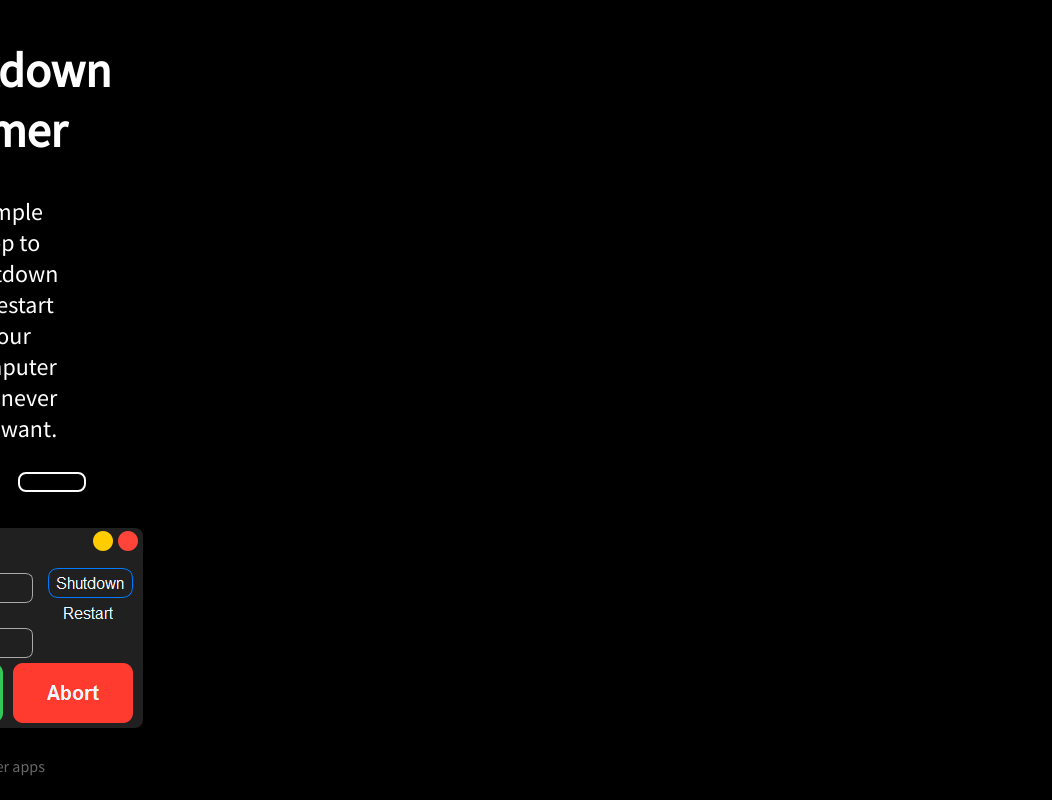
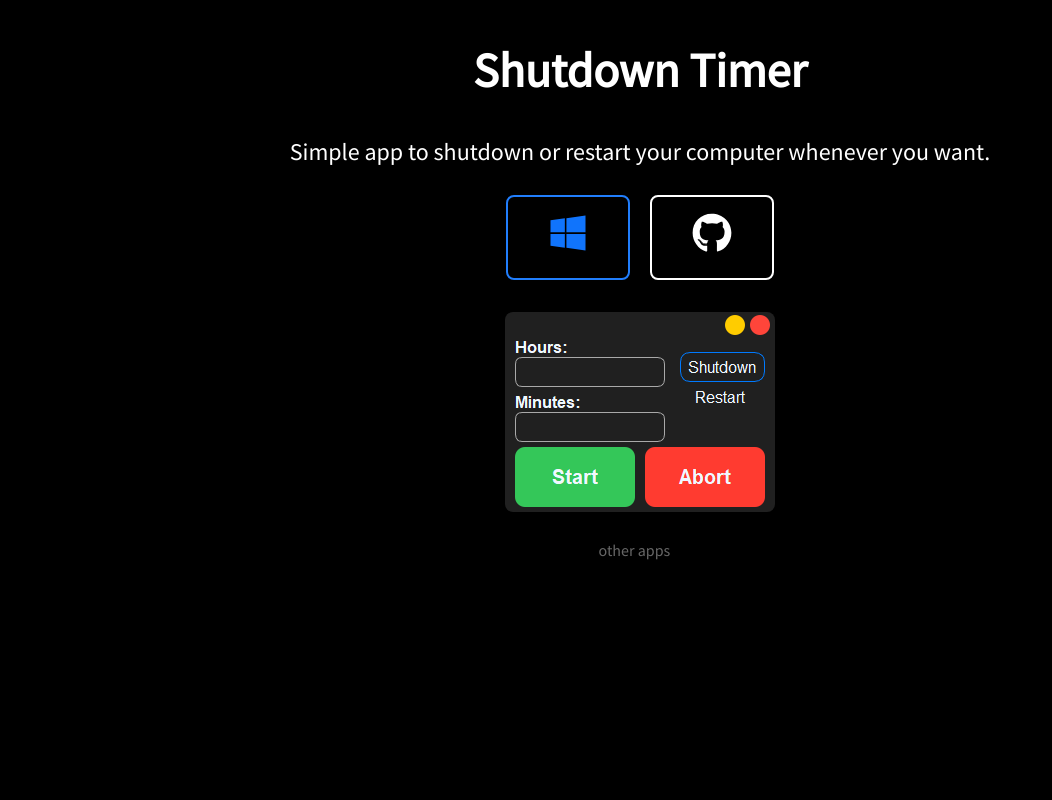
Before and after one commit to DogukanUrker/dogukanurker.com, a Flask app: page /shutdowntimer in a window 1280 px wide. Shown: the whole page, without its empty margins (0-1052 px from the left). Run offline with Flask 2, Linux system fonts and the light colour scheme.

Commit message:
/shutdowntimer and 404 fixed
i will fix /shutdowntimer's icon problem later

```diff
--- a/static/css/general.css
+++ b/static/css/general.css
@@ -1,8 +1,5 @@
 @import url("https://fonts.googleapis.com/css2?family=Source+Sans+Pro&display=swap");
-html {
-  height: 0;
-  width: 0;
-}
+
 body {
   font-family: "Source Sans Pro", sans-serif;
   color: #fff;
--- a/static/css/shutdowntimer.css
+++ b/static/css/shutdowntimer.css
@@ -13,7 +13,7 @@ p {
 .btnWin,
 .btnGithub {
   padding: 0.5rem 2rem;
-  border: 2px solid;
+  border: 2px solid !important;
   border-radius: 0.5rem;
   font-size: 2rem;
   margin: 0 0.5rem 1rem 0.5rem;
@@ -21,7 +21,8 @@ p {
   transition: 0.5s;
 }
 .btnGithub {
-  color: #fff;
+  filter: invert(100%) sepia(100%) saturate(1%) hue-rotate(303deg)
+    brightness(103%) contrast(101%);
   border-color: #fff;
 }
 .btnGithub:hover {
@@ -29,11 +30,13 @@ p {
   background-color: #fff;
 }
 .btnWin {
-  color: #0d6efd;
+  filter: invert(27%) sepia(99%) saturate(1712%) hue-rotate(204deg)
+    brightness(103%) contrast(98%);
   border-color: #0d6efd;
 }
 .btnWin:hover {
-  color: #fff;
+  filter: invert(100%) sepia(100%) saturate(1%) hue-rotate(303deg)
+    brightness(103%) contrast(101%);
   background-color: #0d6efd;
 }
 .btnApps {
@@ -48,3 +51,8 @@ p {
 .btnApps:hover {
   color: #fff;
 }
+svg {
+  margin: 0.5rem;
+  height: 2.5rem;
+  width: 2.5rem;
+}
--- a/templates/shutdowntimer.html
+++ b/templates/shutdowntimer.html
@@ -1,9 +1,9 @@
 {% extends 'layout.html'%} {% block head %}
-<title>Shutdown Timer</title>
 <link
   rel="stylesheet"
   href="{{ url_for('static', filename='css/shutdowntimer.css') }}"
 />
+<title>Shutdown Timer</title>
 {% endblock head %} {% block body %}
 <div class="container">
   <h1>Shutdown Timer</h1>
@@ -17,7 +17,10 @@
       href="https://github.com/DogukanUrker/shutdowntimer/releases/download/v1/ShutdownTimer.exe"
       target="_blank"
       class="btnWin"
-      ><i class="fab fa-windows"></i
+      ><svg viewBox="0 0 448 512">
+        <path
+          d="M0 93.7l183.6-25.3v177.4H0V93.7zm0 324.6l183.6 25.3V268.4H0v149.9zm203.8 28L448 480V268.4H203.8v177.9zm0-380.6v180.1H448V32L203.8 65.7z"
+        /></svg
     ></a>
     <a
       type="button"
@@ -25,7 +28,10 @@
       href="https://github.com/DogukanUrker/ShutdownTimer"
       target="_blank"
       class="btnGithub"
-      ><i class="fab fa-github"></i
+      ><svg viewBox="0 0 496 512">
+        <path
+          d="M165.9 397.4c0 2-2.3 3.6-5.2 3.6-3.3.3-5.6-1.3-5.6-3.6 0-2 2.3-3.6 5.2-3.6 3-.3 5.6 1.3 5.6 3.6zm-31.1-4.5c-.7 2 1.3 4.3 4.3 4.9 2.6 1 5.6 0 6.2-2s-1.3-4.3-4.3-5.2c-2.6-.7-5.5.3-6.2 2.3zm44.2-1.7c-2.9.7-4.9 2.6-4.6 4.9.3 2 2.9 3.3 5.9 2.6 2.9-.7 4.9-2.6 4.6-4.6-.3-1.9-3-3.2-5.9-2.9zM244.8 8C106.1 8 0 113.3 0 252c0 110.9 69.8 205.8 169.5 239.2 12.8 2.3 17.3-5.6 17.3-12.1 0-6.2-.3-40.4-.3-61.4 0 0-70 15-84.7-29.8 0 0-11.4-29.1-27.8-36.6 0 0-22.9-15.7 1.6-15.4 0 0 24.9 2 38.6 25.8 21.9 38.6 58.6 27.5 72.9 20.9 2.3-16 8.8-27.1 16-33.7-55.9-6.2-112.3-14.3-112.3-110.5 0-27.5 7.6-41.3 23.6-58.9-2.6-6.5-11.1-33.3 2.6-67.9 20.9-6.5 69 27 69 27 20-5.6 41.5-8.5 62.8-8.5s42.8 2.9 62.8 8.5c0 0 48.1-33.6 69-27 13.7 34.7 5.2 61.4 2.6 67.9 16 17.7 25.8 31.5 25.8 58.9 0 96.5-58.9 104.2-114.8 110.5 9.2 7.9 17 22.9 17 46.4 0 33.7-.3 75.4-.3 83.6 0 6.5 4.6 14.4 17.3 12.1C428.2 457.8 496 362.9 496 252 496 113.3 383.5 8 244.8 8zM97.2 352.9c-1.3 1-1 3.3.7 5.2 1.6 1.6 3.9 2.3 5.2 1 1.3-1 1-3.3-.7-5.2-1.6-1.6-3.9-2.3-5.2-1zm-10.8-8.1c-.7 1.3.3 2.9 2.3 3.9 1.6 1 3.6.7 4.3-.7.7-1.3-.3-2.9-2.3-3.9-2-.6-3.6-.3-4.3.7zm32.4 35.6c-1.6 1.3-1 4.3 1.3 6.2 2.3 2.3 5.2 2.6 6.5 1 1.3-1.3.7-4.3-1.3-6.2-2.2-2.3-5.2-2.6-6.5-1zm-11.4-14.7c-1.6 1-1.6 3.6 0 5.9 1.6 2.3 4.3 3.3 5.6 2.3 1.6-1.3 1.6-3.9 0-6.2-1.4-2.3-4-3.3-5.6-2z"
+        /></svg
     ></a>
     <br />
     <img
```
